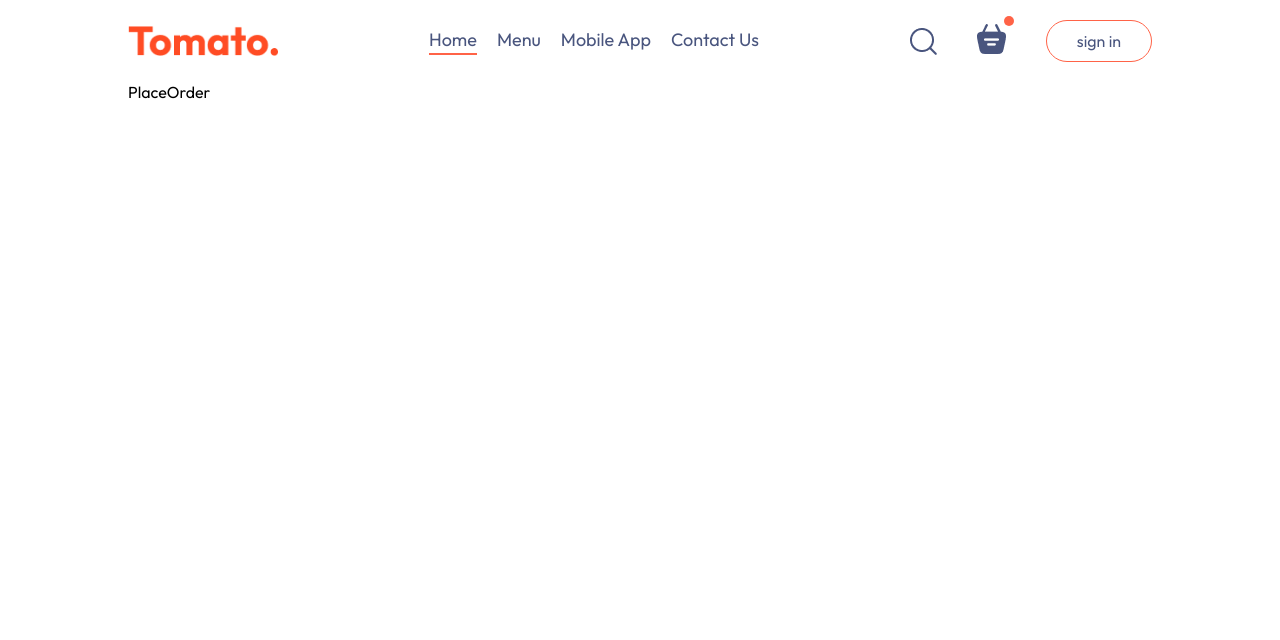
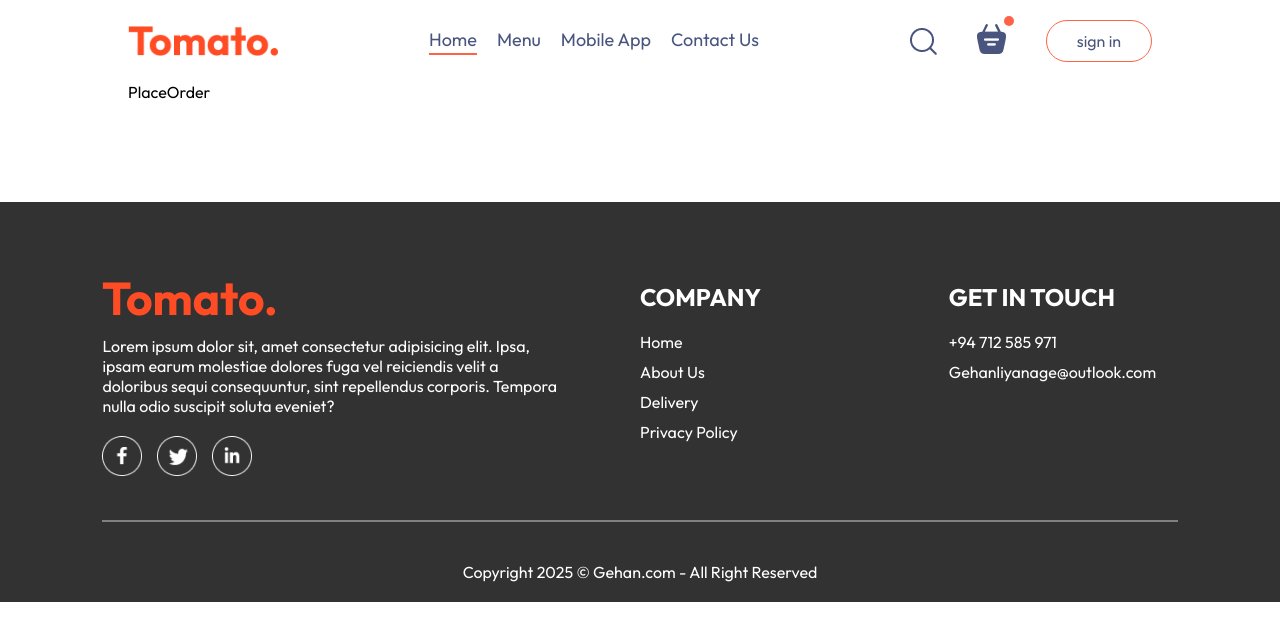
Before and after one commit to GehanLiyanage2002/FoodDelivery, a React (Vite) app in the folder frontend/: page /order in a window 1280 px wide. Shown: the top 640 px of the page. Built offline with nearby package versions, Linux system fonts and the light colour scheme.

Commit message:
Create Footer

```diff
--- a/frontend/src/App.jsx
+++ b/frontend/src/App.jsx
@@ -4,19 +4,22 @@
 import Home from './pages/Home/Home'
 import Cart from './pages/Cart/Cart'
 import PlaceOrder from './pages/PlaceOrder/PlaceOrder'
+import Footer from './components/Footer/Footer'
 
 const App = () => {
   return (
-    <div className='app'>
+    <>
+      <div className='app'>
       <Navbar/>
       <Routes>
         <Route path='/' element={<Home />} />
         <Route path='/cart' element={<Cart />} />
         <Route path='/order' element={<PlaceOrder />} />
       </Routes>
+    </div>
+    <Footer/>
+    </>
 
-
-    </div>
   )
 }
 
--- /dev/null
+++ b/frontend/src/components/Footer/Footer.css
@@ -0,0 +1,48 @@
+.footer{
+    color: white;
+    background-color: #323232;
+    display: flex;
+    flex-direction: column;
+    align-items: center;
+    gap: 20px;
+    padding: 20px 8vw;
+    padding-top: 80px;
+    margin-top: 100px;
+}
+
+.footer-content{
+    width: 100%;
+    display: grid;
+    grid-template-columns: 2fr 1fr 1fr;
+    gap: 80px;
+}
+
+.footer-content-left, .footer-content-right, .footer-content-center{
+    display: flex;
+    flex-direction: column;
+    align-items: start;
+    gap: 20px;
+}
+
+.footer-content-left li, .footer-content-right li, .footer-content-center li{
+    list-style: none;
+    margin-bottom: 10px;
+    cursor: pointer;
+}
+
+.footer-content-right h2, .footer-content-center h2{
+    color: white;
+}
+
+.footer-social-icons img{
+    width: 40px;
+    margin-right: 15px;
+}
+
+.footer hr{
+    width: 100%;
+    height: 2px;
+    margin: 20px 0;
+    background-color: grey;
+    border: none;
+}
--- /dev/null
+++ b/frontend/src/components/Footer/Footer.jsx
@@ -0,0 +1,41 @@
+import React from 'react'
+import './Footer.css'
+import { assets } from '../../assets/frontend_assets/assets'
+
+const Footer = () => {
+  return (
+    <div className='footer' id='footer'>
+        <div className='footer-content'>
+            <div className='footer-content-left'>
+                <img src={assets.logo} alt="logo"/>
+                <p>Lorem ipsum dolor sit, amet consectetur adipisicing elit. Ipsa, ipsam earum molestiae dolores fuga vel reiciendis velit a doloribus sequi consequuntur, sint repellendus corporis. Tempora nulla odio suscipit soluta eveniet?</p>
+                <div className='footer-social-icons'>
+                    <img src={assets.facebook_icon} alt="facebook" />
+                    <img src={assets.twitter_icon} alt="twitter" />
+                    <img src={assets.linkedin_icon} alt="linkedin" />
+                </div>
+            </div>
+            <div className='footer-content-center'>
+                <h2>COMPANY</h2>
+                <ul>
+                    <li>Home</li>
+                    <li>About Us</li>
+                    <li>Delivery</li>
+                    <li>Privacy Policy</li>
+                </ul>
+            </div>
+            <div className='footer-content-right'>
+                <h2>GET IN TOUCH</h2>
+                <ul>
+                    <li>+94 712 585 971</li>
+                    <li>Gehanliyanage@outlook.com</li>
+                </ul>
+            </div>
+        </div>
+        <hr/>
+        <p className='footer-copyright'>Copyright 2025 © Gehan.com - All Right Reserved</p>
+    </div>
+  )
+}
+
+export default Footer
```
